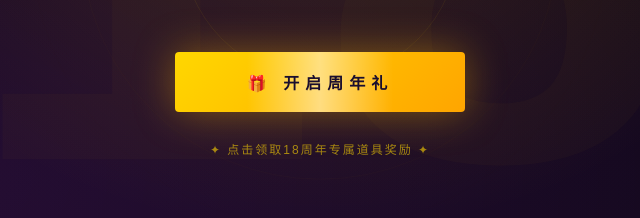
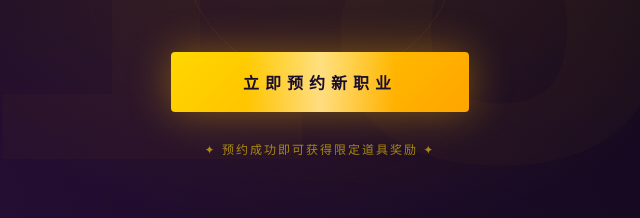
Before and after one commit to yanglvlv/suile, a plain HTML site: page 官网需求/18周年主题站/DNF18th.html in a window 1280 px wide. Shown: the part 459-677 px from the top of the page, 320-960 px from the left. Drawn offline with Linux system fonts and the light colour scheme.

Commit message:
fix: 首屏按钮改回预约新职业

```diff
--- a/官网需求/18周年主题站/DNF18th.html
+++ b/官网需求/18周年主题站/DNF18th.html
@@ -912,8 +912,8 @@ footer{padding:24px 16px}
     <div class="sub-title">十 八 载 · 阿 拉 德</div>
     <div class="desc">2008 · 2026 · 新职业即将降临</div>
     <div class="reserve-box">
-      <button class="reserve-btn" id="reserveBtn"><span>🎁 开启周年礼</span></button>
-      <div class="reward-note">✦ 点击领取18周年专属道具奖励 ✦</div>
+      <button class="reserve-btn" id="reserveBtn"><span>立即预约新职业</span></button>
+      <div class="reward-note">✦ 预约成功即可获得限定道具奖励 ✦</div>
     </div>
   </div>
   <div class="scroll-hint"><div class="text">SCROLL</div><div class="line"></div></div>
```
